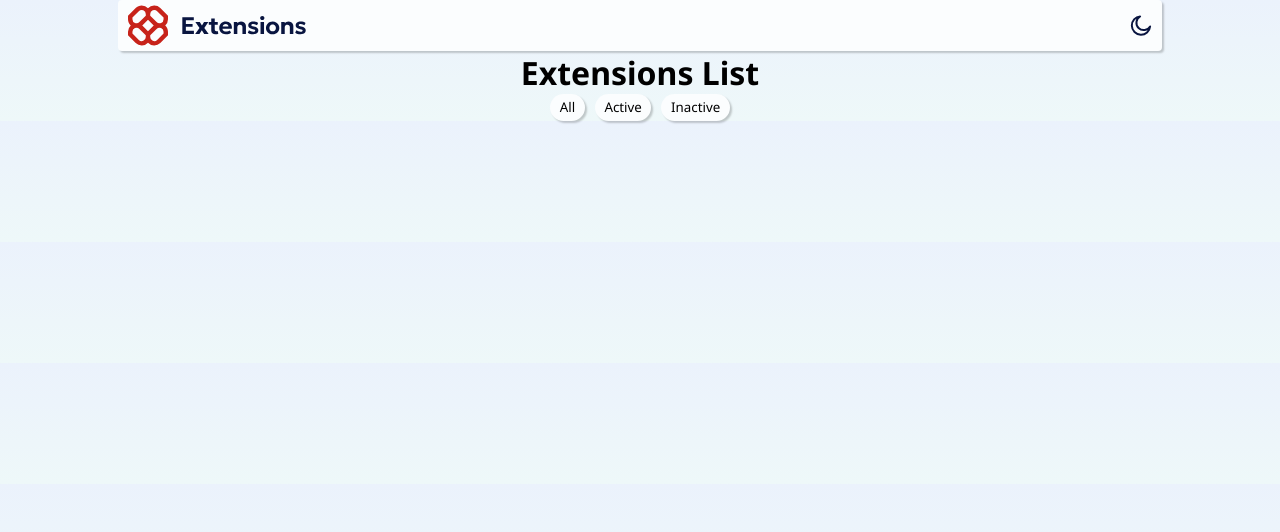
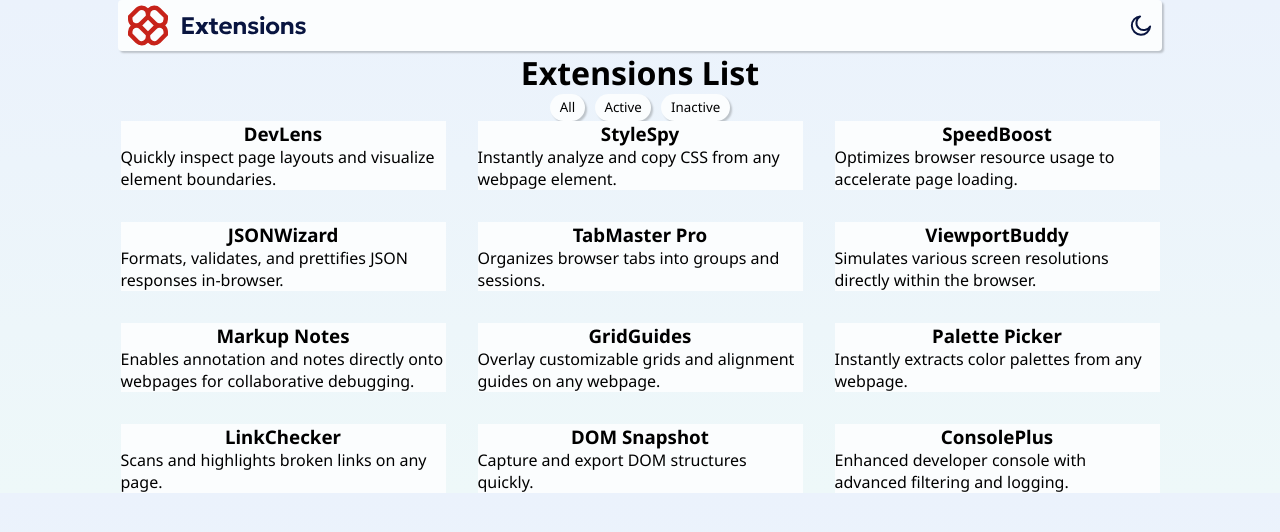
Before and after one commit to adie9/browser-extensions-manager-ui-main, a React (Vite) app: page / in a window 1280 px wide. Shown: the top 532 px of the page. Built offline with nearby package versions, Linux system fonts and the light colour scheme.

Commit message:
Added rendering of data items

```diff
--- a/src/App.jsx
+++ b/src/App.jsx
@@ -2,6 +2,7 @@ import { useState } from 'react'
 import './App.css'
 import Button from "./components/Button/Button"
 import Header from "./components/Header/Header"
+import CardGroup from "./components/CardGroup/CardGroup"
 
 function App() {
 
@@ -16,6 +17,8 @@ function App() {
           <Button label="Inactive" />
         </div>
       </div>
+
+      <CardGroup />
     </>
   )
 }
--- /dev/null
+++ b/src/components/Card/Card.jsx
@@ -0,0 +1,12 @@
+import './card.css'
+
+export default function Card({name, description}) {
+    return (
+        <>
+            <section class="card">
+                <h1>{name}</h1>
+                <p>{description}</p>
+            </section>
+        </>
+    )
+}
--- /dev/null
+++ b/src/components/Card/card.css
@@ -0,0 +1,8 @@
+/* Neutral Colors */
+/* Red Colors */
+/* Gradients */
+/* Mixins */
+.card {
+  width: 325px;
+  background-color: hsl(200, 60%, 99%);
+}/*# sourceMappingURL=card.css.map */
--- /dev/null
+++ b/src/components/Card/card.scss
@@ -0,0 +1,10 @@
+@use '../../variables' as vars;
+
+.card {
+    width: 325px;
+    background-color: vars.$neutral-0;
+}
+
+.card-desc {
+
+}
--- /dev/null
+++ b/src/components/CardGroup/CardGroup.jsx
@@ -0,0 +1,15 @@
+import './card-group.css'
+import data from '../../data/data.json'
+import Card from "../Card/Card"
+
+export default function CardGroup() {
+    return (
+        <>
+            <section className="card-group">
+                {data.map(data => (
+                    <Card name={data.name} description={data.description} />
+                ))}
+            </section>
+        </>
+    )
+}
--- /dev/null
+++ b/src/components/CardGroup/card-group.css
@@ -0,0 +1,11 @@
+/* Neutral Colors */
+/* Red Colors */
+/* Gradients */
+/* Mixins */
+.card-group {
+  width: 100%;
+  display: flex;
+  flex-wrap: wrap;
+  justify-content: center;
+  gap: 2rem;
+}/*# sourceMappingURL=card-group.css.map */
--- /dev/null
+++ b/src/components/CardGroup/card-group.scss
@@ -0,0 +1,9 @@
+@use '../../variables' as vars;
+
+.card-group {
+    width: 100%;
+    display: flex;
+    flex-wrap: wrap;
+    justify-content: center;
+    gap: 2rem;
+}
--- /dev/null
+++ b/src/data/data.json
@@ -0,0 +1,74 @@
+[
+    {
+        "logo": "./assets/images/logo-devlens.svg",
+        "name": "DevLens",
+        "description": "Quickly inspect page layouts and visualize element boundaries.",
+        "isActive": true
+    },
+    {
+        "logo": "./assets/images/logo-style-spy.svg",
+        "name": "StyleSpy",
+        "description": "Instantly analyze and copy CSS from any webpage element.",
+        "isActive": true
+    },
+    {
+        "logo": "./assets/images/logo-speed-boost.svg",
+        "name": "SpeedBoost",
+        "description": "Optimizes browser resource usage to accelerate page loading.",
+        "isActive": false
+    },
+    {
+        "logo": "./assets/images/logo-json-wizard.svg",
+        "name": "JSONWizard",
+        "description": "Formats, validates, and prettifies JSON responses in-browser.",
+        "isActive": true
+    },
+    {
+        "logo": "./assets/images/logo-tab-master-pro.svg",
+        "name": "TabMaster Pro",
+        "description": "Organizes browser tabs into groups and sessions.",
+        "isActive": true
+    },
+    {
+        "logo": "./assets/images/logo-viewport-buddy.svg",
+        "name": "ViewportBuddy",
+        "description": "Simulates various screen resolutions directly within the browser.",
+        "isActive": false
+    },
+    {
+        "logo": "./assets/images/logo-markup-notes.svg",
+        "name": "Markup Notes",
+        "description": "Enables annotation and notes directly onto webpages for collaborative debugging.",
+        "isActive": true
+    },
+    {
+        "logo": "./assets/images/logo-grid-guides.svg",
+        "name": "GridGuides",
+        "description": "Overlay customizable grids and alignment guides on any webpage.",
+        "isActive": false
+    },
+    {
+        "logo": "./assets/images/logo-palette-picker.svg",
+        "name": "Palette Picker",
+        "description": "Instantly extracts color palettes from any webpage.",
+        "isActive": true
+    },
+    {
+        "logo": "./assets/images/logo-link-checker.svg",
+        "name": "LinkChecker",
+        "description": "Scans and highlights broken links on any page.",
+        "isActive": true
+    },
+    {
+        "logo": "./assets/images/logo-dom-snapshot.svg",
+        "name": "DOM Snapshot",
+        "description": "Capture and export DOM structures quickly.",
+        "isActive": false
+    },
+    {
+        "logo": "./assets/images/logo-console-plus.svg",
+        "name": "ConsolePlus",
+        "description": "Enhanced developer console with advanced filtering and logging.",
+        "isActive": true
+    }
+  ]
```
Also changed, not shown: 2 other files (tests, documents, lock files or other folders).
